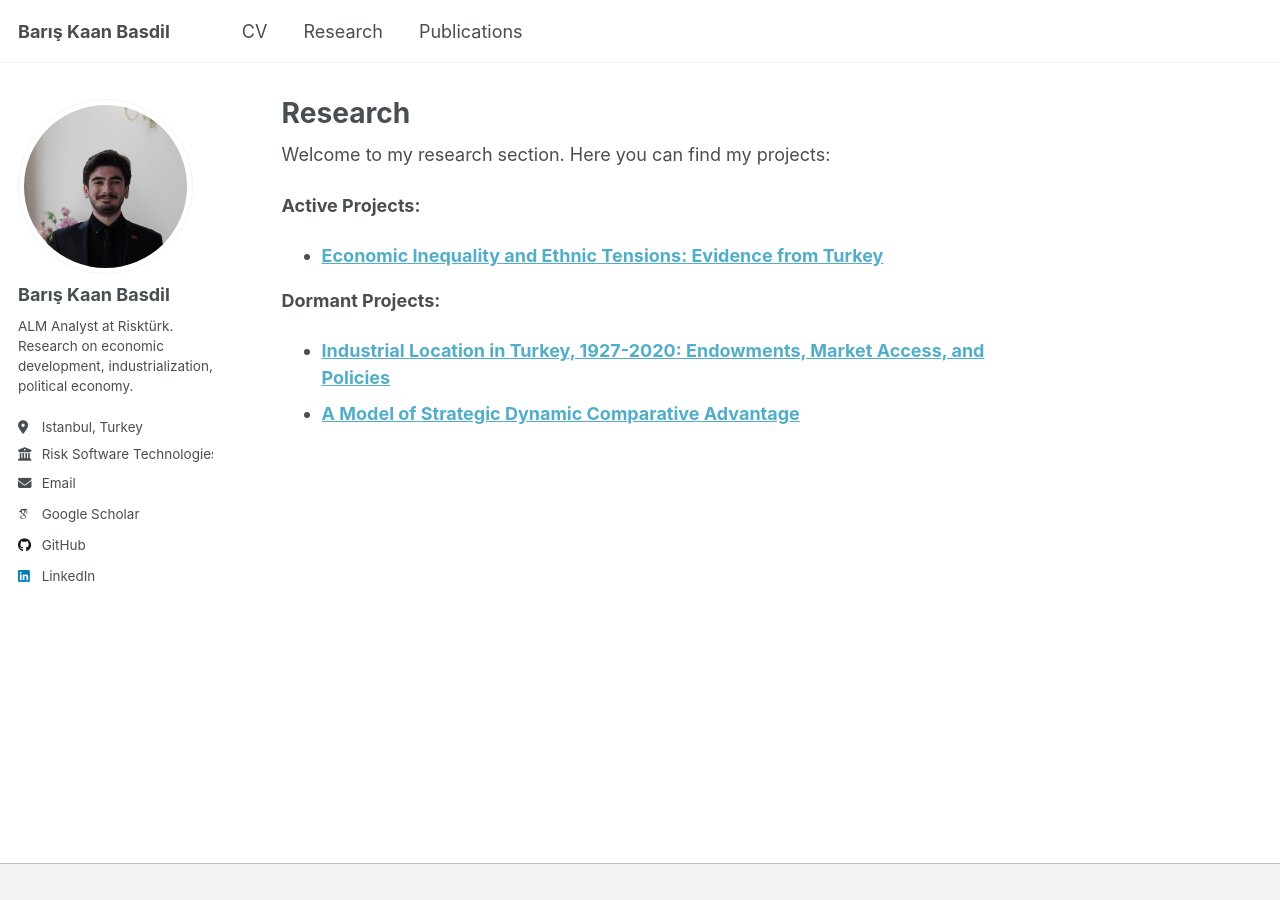
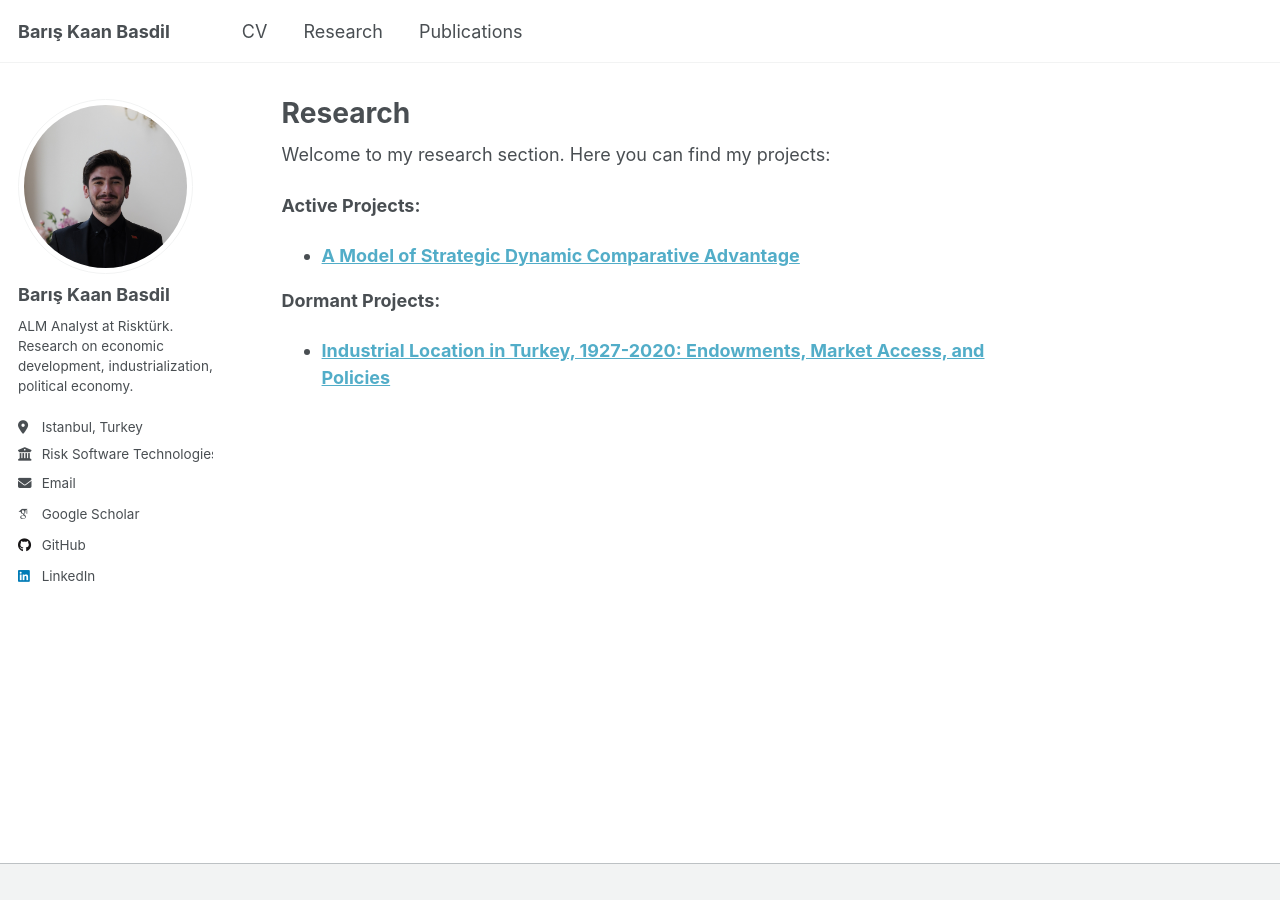
Before and after one commit to bkbasdil/bkbasdil.github.io, a Jekyll site: the page built from _pages/research.md, in a window 1280 px wide. Built offline with Jekyll 4.4.1, drawn with Linux system fonts in a browser that asks for light colours; some web fonts are replaced; a script that is not in the unit is left out.

Commit message:
Update research.md

```diff
--- a/_pages/research.md
+++ b/_pages/research.md
@@ -7,8 +7,7 @@ author_profile: true
 Welcome to my research section. Here you can find my projects:
 
 **Active Projects:**
-- [**Economic Inequality and Ethnic Tensions: Evidence from Turkey**](/research/ethnic-tensions/)
+- [**A Model of Strategic Dynamic Comparative Advantage**](/research/industrial-policy/)
 
 **Dormant Projects:**
 - [**Industrial Location in Turkey, 1927-2020: Endowments, Market Access, and Policies**](/research/industrial-location/)
-- [**A Model of Strategic Dynamic Comparative Advantage**](/research/industrial-policy/)
```
